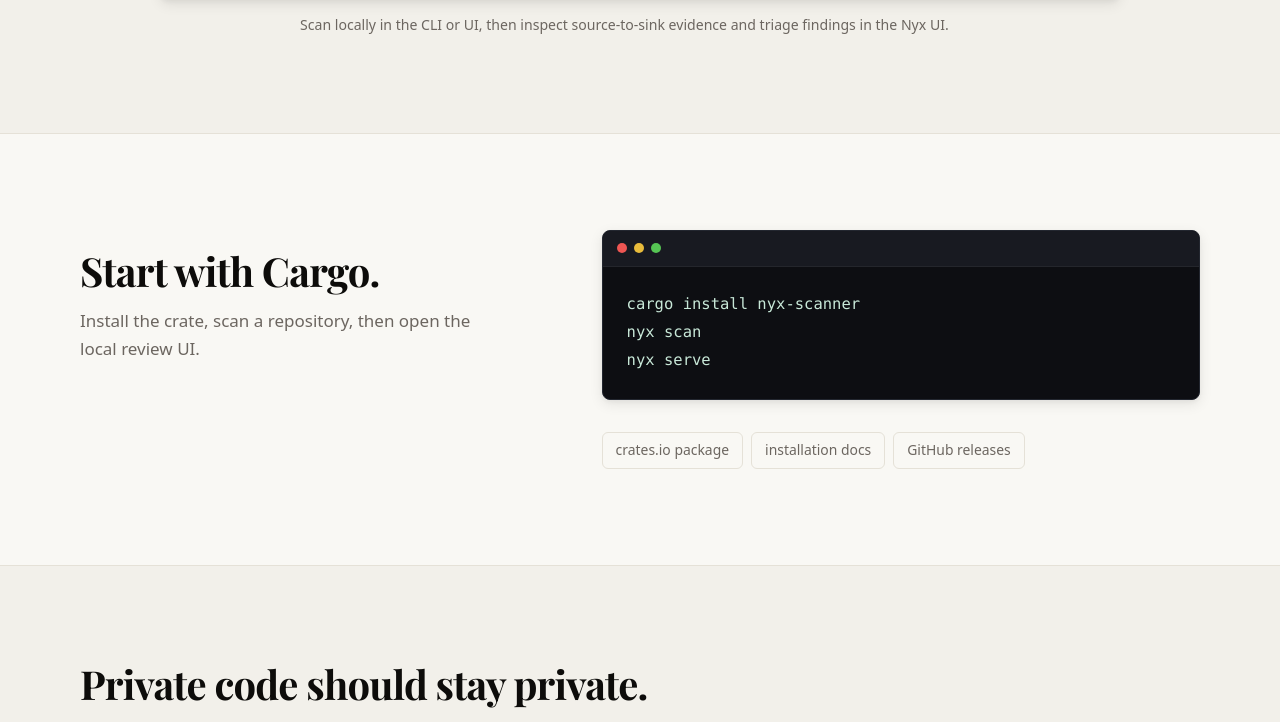
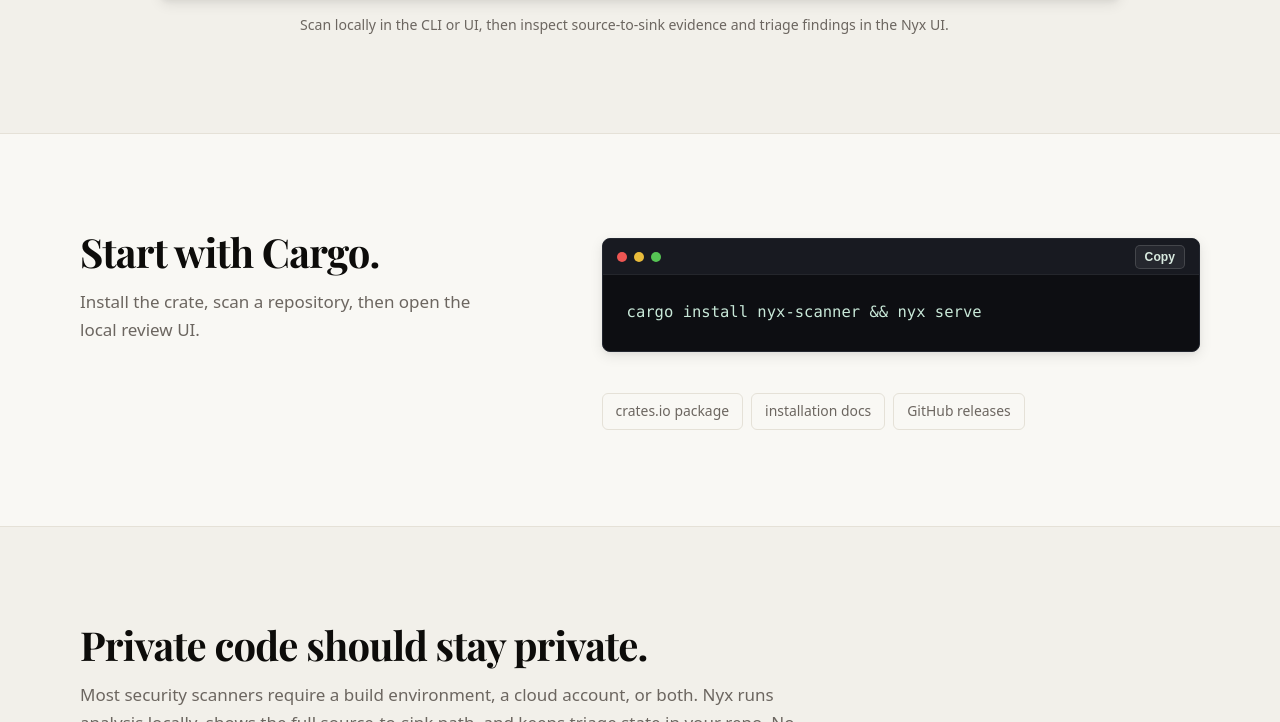
Before and after one commit to nyx-sec/nyxsec.dev, a website: page index.html in a window 1280 px wide. Shown: the part 1746-2468 px from the top of the page. Drawn offline with nearby package versions, Linux system fonts and the light colour scheme.

Commit message:
Add copy button for install commands and update terminal styles for improved usability

```diff
--- a/index.html
+++ b/index.html
@@ -343,10 +343,18 @@
           </div>
 
           <div class="terminal" data-reveal aria-label="Nyx install commands">
-            <div class="terminal__bar" aria-hidden="true"><span></span><span></span><span></span></div>
-            <pre><code>cargo install nyx-scanner
-nyx scan
-nyx serve</code></pre>
+            <div class="terminal__bar">
+              <span aria-hidden="true"></span><span aria-hidden="true"></span><span aria-hidden="true"></span>
+              <button class="terminal__copy" type="button" data-copy-target="install-commands">Copy</button>
+            </div>
+            <input
+              id="install-commands"
+              class="terminal__field"
+              type="text"
+              value="cargo install nyx-scanner && nyx serve"
+              readonly
+              spellcheck="false"
+            />
           </div>
 
           <div class="inline-links" aria-label="Install resources">
@@ -541,6 +549,33 @@
             el.classList.add("is-visible");
           });
         }
+
+        document.querySelectorAll("[data-copy-target]").forEach(function (button) {
+          button.addEventListener("click", function () {
+            var target = document.getElementById(button.getAttribute("data-copy-target"));
+            if (!target) return;
+
+            var originalLabel = button.textContent;
+            var markCopied = function () {
+              button.textContent = "Copied";
+              window.setTimeout(function () {
+                button.textContent = originalLabel;
+              }, 1400);
+            };
+            var fallbackCopy = function () {
+              target.focus();
+              target.select();
+              document.execCommand("copy");
+              markCopied();
+            };
+
+            if (navigator.clipboard && navigator.clipboard.writeText) {
+              navigator.clipboard.writeText(target.value).then(markCopied).catch(fallbackCopy);
+            } else {
+              fallbackCopy();
+            }
+          });
+        });
       })();
     </script>
   </body>
--- a/styles.css
+++ b/styles.css
@@ -301,7 +301,7 @@
 .hero__subtitle {
   margin-bottom: 20px;
   font-family: var(--font-display);
-  font-size: clamp(3rem, 4.8vw, 4.2rem);
+  font-size: clamp(2.5rem, 4vw, 3.5rem);
   font-weight: 700;
   line-height: 1.08;
   letter-spacing: -0.03em;
@@ -799,6 +799,29 @@
   border-bottom: 1px solid rgba(255, 255, 255, 0.05);
 }
 
+.terminal__copy {
+  margin-left: auto;
+  padding: 5px 9px;
+  border: 1px solid rgba(255, 255, 255, 0.14);
+  border-radius: 5px;
+  background: rgba(255, 255, 255, 0.06);
+  color: #d8e9df;
+  font-size: 0.76rem;
+  font-weight: 700;
+  line-height: 1;
+  cursor: pointer;
+  transition:
+    background 110ms,
+    border-color 110ms,
+    color 110ms;
+}
+
+.terminal__copy:hover {
+  background: rgba(255, 255, 255, 0.1);
+  border-color: rgba(255, 255, 255, 0.24);
+  color: #ffffff;
+}
+
 .terminal__bar span {
   width: 10px;
   height: 10px;
@@ -822,6 +845,27 @@
   color: #c8e8d8;
   font-size: 0.97rem;
   line-height: 1.8;
+}
+
+.terminal__field {
+  display: block;
+  width: 100%;
+  min-height: 74px;
+  margin: 0;
+  padding: 24px;
+  border: 0;
+  border-radius: 0;
+  outline: 0;
+  background: transparent;
+  color: #c8e8d8;
+  font-family: var(--font-mono);
+  font-size: 0.97rem;
+  line-height: 1.8;
+  text-overflow: ellipsis;
+}
+
+.terminal__field::selection {
+  background: rgba(200, 232, 216, 0.18);
 }
 
 .inline-links {
```
